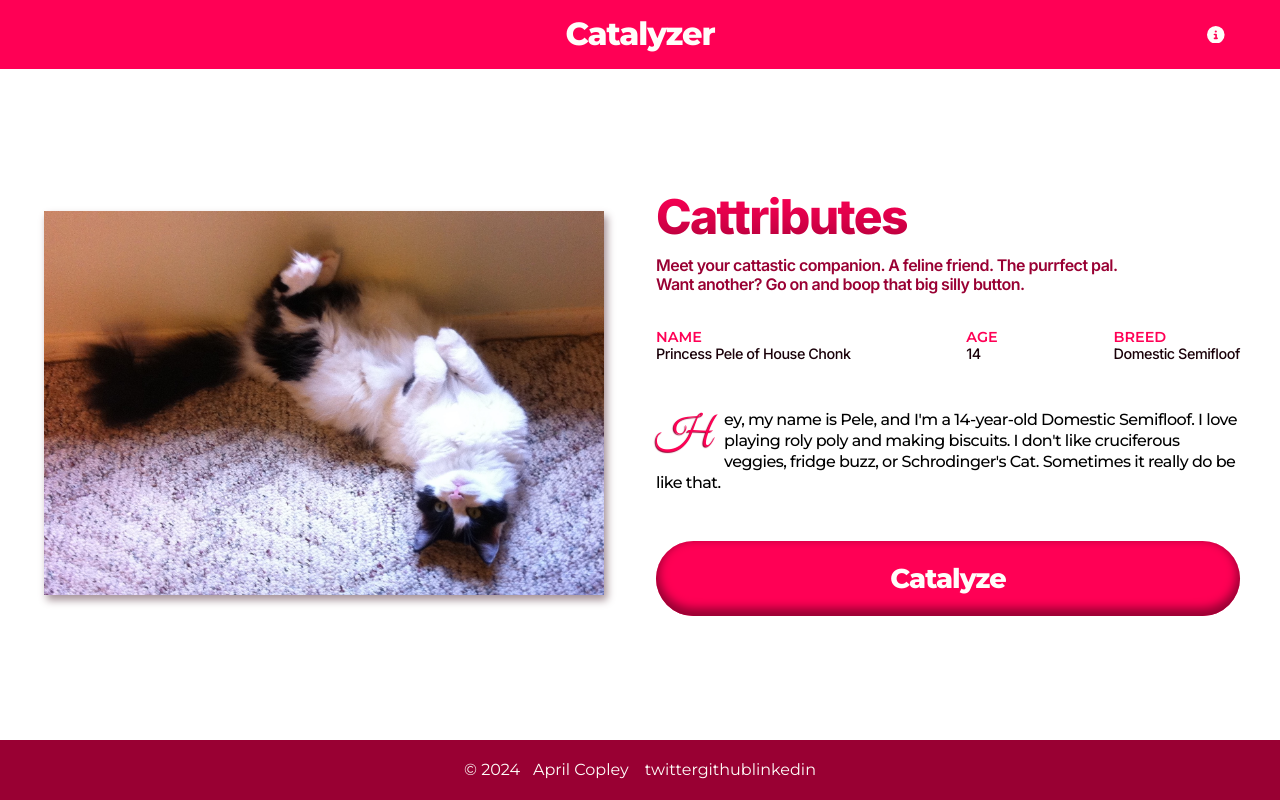
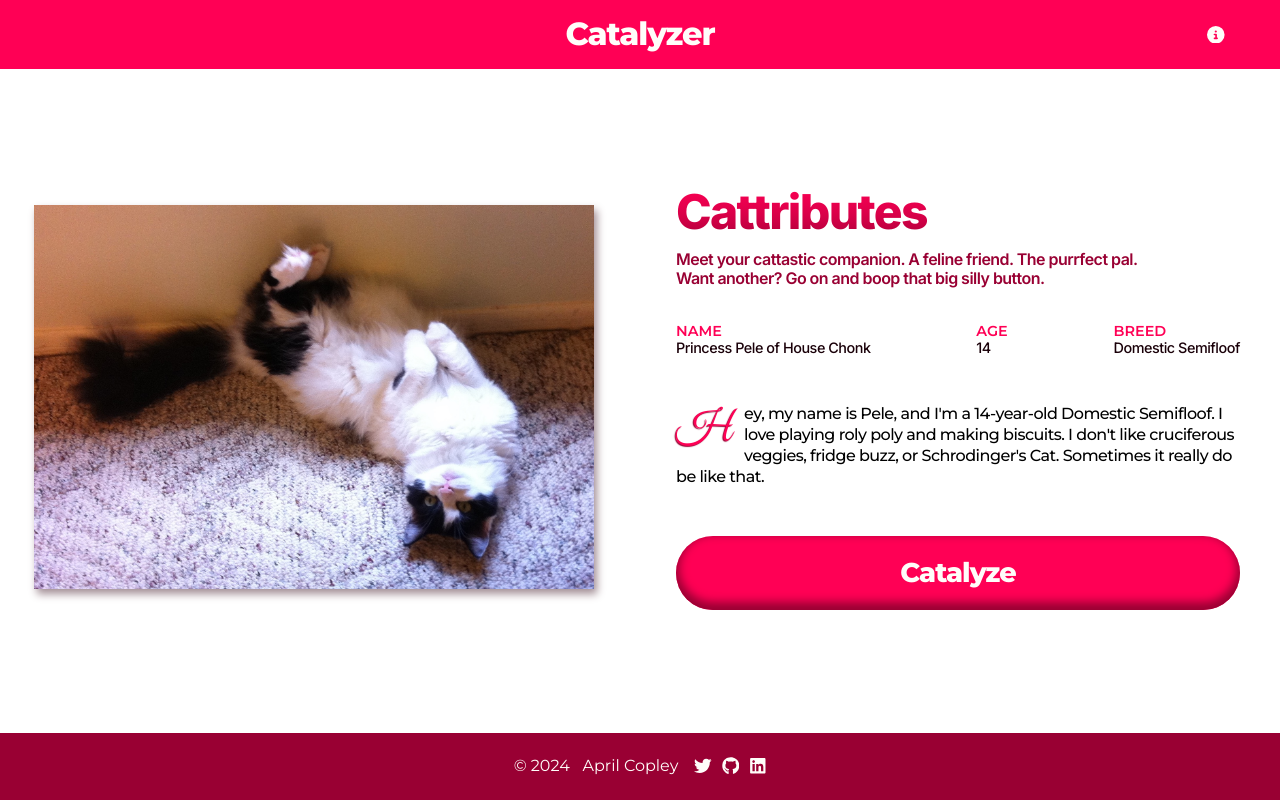
Before and after one commit to acopperlily/catalyzer, a React (Vite) app: page / in a window 1280 px wide. Built offline with nearby package versions, Linux system fonts and the light colour scheme.

Commit message:
Add icons to footer

```diff
--- a/src/components/Footer.tsx
+++ b/src/components/Footer.tsx
@@ -1,6 +1,18 @@
+/// <reference types="vite-plugin-svgr/client" />
 import socialInfo from '../data/socialInfo.ts';
+import Twitter from '../assets/icons/twitter.svg?react';
+import GitHub from '../assets/icons/github.svg?react';
+import LinkedIn from '../assets/icons/linkedin.svg?react';
 
 const Footer = () => {
+
+  // This made red squigglies go away
+  const mapIcons: Record<string, JSX.Element> = {
+    twitter: <Twitter className='footer__icon' />,
+    github: <GitHub className='footer__icon' />,
+    linkedin: <LinkedIn className='footer__icon' />
+  };
+
   return (
     <footer className="footer">
       <span className="footer__daterange">
@@ -20,7 +32,12 @@ const Footer = () => {
 
       <div className="footer__links">
         {socialInfo.map((social, i) => (
-          <a key={i} href={social.link}>{social.icon}</a>
+          <a
+            key={i}
+            href={social.link}
+          >
+            {mapIcons[social.icon]}
+          </a>
         ))}
       </div>
 
--- a/src/components/Header.tsx
+++ b/src/components/Header.tsx
@@ -1,3 +1,4 @@
+/// <reference types="vite-plugin-svgr/client" />
 import Info from '../assets/icons/info-circle.svg?react';
 
 type HeaderProps = {
--- a/src/styles/main.scss
+++ b/src/styles/main.scss
@@ -109,7 +109,7 @@ a {
 
 .main__container {
   // border: 1px solid green;
-  padding-top: clamp(1em, 1em + 1vw, 2em);
+  padding-top: clamp(1em, 1em + 1vmin, 4em);
   max-width: min(95%, 80em);
   margin-inline: auto;
   display: flex;
@@ -117,8 +117,8 @@ a {
   // justify-content: space-around;
   align-items: center;
   // gap: 2rem;
-  row-gap: clamp(2em, 1em + 2vmin, 4em);
-  column-gap: clamp(2em, 1em + 1vmin, 10em);
+  row-gap: clamp(1em, 1em + 2vmin, 4em);
+  column-gap: clamp(4em, 4em + 1vmin, 8em);
 
   @media (orientation: landscape) and (min-width: 70em) {
     flex-direction: row;
@@ -279,10 +279,28 @@ a {
   align-items: center;
 
   &__daterange {
-    padding-right: 0.8rem;
+    margin-right: 0.8em;
+    // border: 1px solid white;
   }
 
   &__links {
+    // border: 1px dotted white;
     margin-left: 1rem;
+    display: flex;
+    justify-content: space-between;
+    align-items: center;
+    gap: clamp(0.4em, 0.4em + 1vmin, 0.6em);
+  }
+
+  &__icon {
+    fill: $color-light;
+    margin-top: 0.2em;
+    // padding-left: 0.6em;
+    // width: clamp(1rem, 1rem + 1vmin, 2rem);
+    width: clamp(0.6rem, 0.6rem + 1vw, 1.1rem);
+    height: clamp(0.6rem, 0.6rem + 1vw, 1.1rem);
+    // aspect-ratio: 1/1;
+    // height: clamp(1rem, 1rem + 1vmin, 2rem);
+    // font-size: 5rem;
   }
 }
--- a/tsconfig.app.json
+++ b/tsconfig.app.json
@@ -7,6 +7,8 @@
     "lib": ["ES2020", "DOM", "DOM.Iterable"],
     "module": "ESNext",
     "skipLibCheck": true,
+
+    // "types": ["vite/client"],
 
     /* Bundler mode */
     "moduleResolution": "bundler",
--- a/vite.config.ts
+++ b/vite.config.ts
@@ -4,5 +4,8 @@ import svgr from 'vite-plugin-svgr';
 
 // https://vitejs.dev/config/
 export default defineConfig({
-  plugins: [react(), svgr()],
+  plugins: [
+    react(),
+    svgr()
+  ],
 });
```
